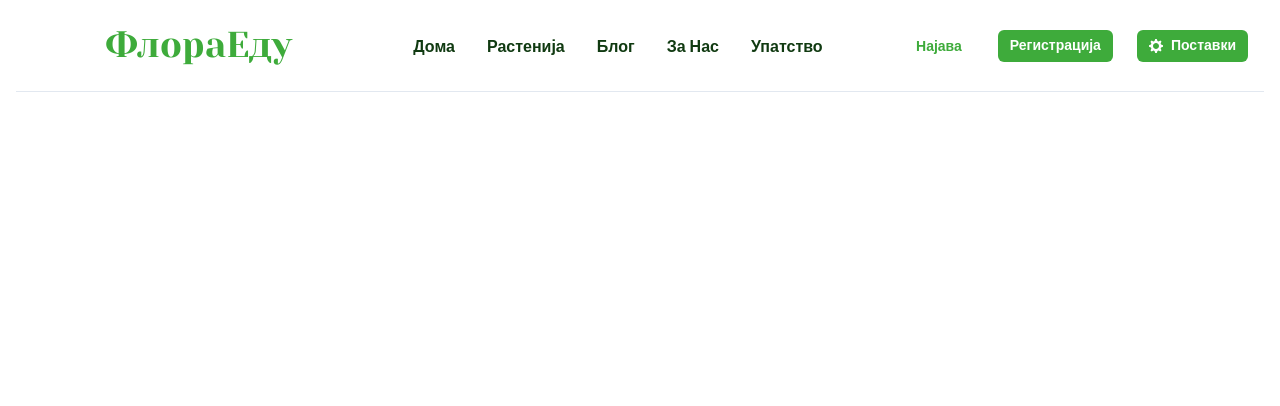
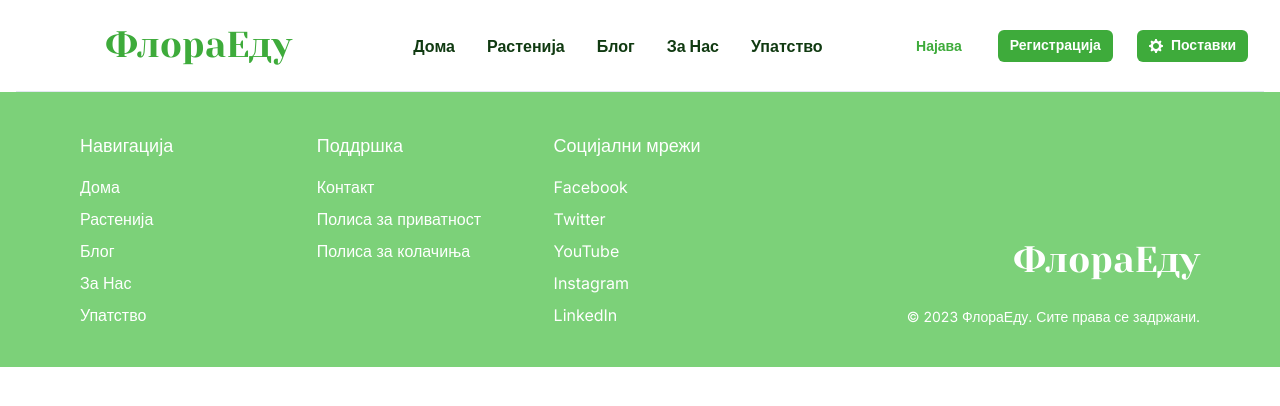
Before and after one commit to dev-marko/flora-edu, a React (Vite) app: page / in a window 1280 px wide. Shown: the top 406 px of the page. Built offline with nearby package versions, Linux system fonts and the light colour scheme; a web font is replaced by a local one.

Commit message:
Implement Footer component

```diff
--- a/src/App.tsx
+++ b/src/App.tsx
@@ -15,7 +15,9 @@ import { FontSizeSliderValue } from '@/interfaces/font-size-slider-value';
 import customTheme from '@/styles/themes/custom-theme';
 import feGreen from '@/styles/themes/feGreen';
 import AppTheme from '@/styles/themes/interface/appTheme';
-import Navbar from './components/Navbar/Navbar';
+
+import Navbar from '@components/Navbar/Navbar';
+import Footer from '@components/Footer/Footer';
 
 function App() {
   const [colorTheme] = useLocalStorage(COLOR_THEME_KEY, feGreen);
@@ -56,7 +58,7 @@ function App() {
   return (
     <ChakraProvider theme={mergedTheme}>
       <Container maxW={'container.xl'}>
-        <Navbar onOpenDisplayPreferencesCallback={onDisplayOpen}></Navbar>
+      <Navbar onOpenDisplayPreferencesCallback={onDisplayOpen}></Navbar>
         <DisplayPreferences
           openModalDisclosure={isDisplayOpen}
           closeModalDisclosure={onDisplayClose}
@@ -64,6 +66,7 @@ function App() {
           onFontSizeChange={setFontSizeCallback}
         ></DisplayPreferences>
       </Container>
+      <Footer></Footer>
     </ChakraProvider>
   );
 }
--- /dev/null
+++ b/src/components/Footer/Footer.tsx
@@ -0,0 +1,73 @@
+import { ReactNode } from 'react';
+
+import {
+  Box,
+  Container,
+  Heading,
+  Link,
+  SimpleGrid,
+  Stack,
+  Text,
+  useTheme,
+} from '@chakra-ui/react';
+import { NAV_ITEMS } from '@/constants/nav-items';
+
+const ListHeader = ({ children }: { children: ReactNode }) => {
+  return (
+    <Text fontWeight={'500'} fontSize={'lg'} mb={2}>
+      {children}
+    </Text>
+  );
+};
+
+const Footer = () => {
+  const theme = useTheme();
+
+  return (
+    <Box bg={theme.colors.primary[300]} color={'white'}>
+      <Container as={Stack} maxW={'6xl'} py={10}>
+        <SimpleGrid
+          templateColumns={{ sm: '1fr 1fr', md: '1fr 1fr 1fr 2fr' }}
+          spacing={8}
+        >
+          <Stack align={'flex-start'}>
+            <ListHeader>Навигација</ListHeader>
+            {NAV_ITEMS.map((navItem) => (
+              <Link href={navItem.href ?? '#'}>{navItem.label}</Link>
+            ))}
+          </Stack>
+          <Stack align={'flex-start'}>
+            <ListHeader>Поддршка</ListHeader>
+            <Link href={'#'}>Контакт</Link>
+            <Link href={'#'}>Полиса за приватност</Link>
+            <Link href={'#'}>Полиса за колачиња</Link>
+          </Stack>
+          <Stack align={'flex-start'}>
+            <ListHeader>Социјални мрежи</ListHeader>
+            <Link href={'#'}>Facebook</Link>
+            <Link href={'#'}>Twitter</Link>
+            <Link href={'#'}>YouTube</Link>
+            <Link href={'#'}>Instagram</Link>
+            <Link href={'#'}>LinkedIn</Link>
+          </Stack>
+          <Stack spacing={6} justify={{md: 'end'}} align={{md: 'end'}}>
+            <Box>
+              <Heading
+                color={'white'}
+                fontFamily={'Yeseva One'}
+                fontWeight={'400'}
+              >
+                ФлораЕду
+              </Heading>
+            </Box>
+            <Text fontSize={'sm'}>
+              © 2023 ФлораЕду. Сите права се задржани.
+            </Text>
+          </Stack>
+        </SimpleGrid>
+      </Container>
+    </Box>
+  );
+};
+
+export default Footer;
```
